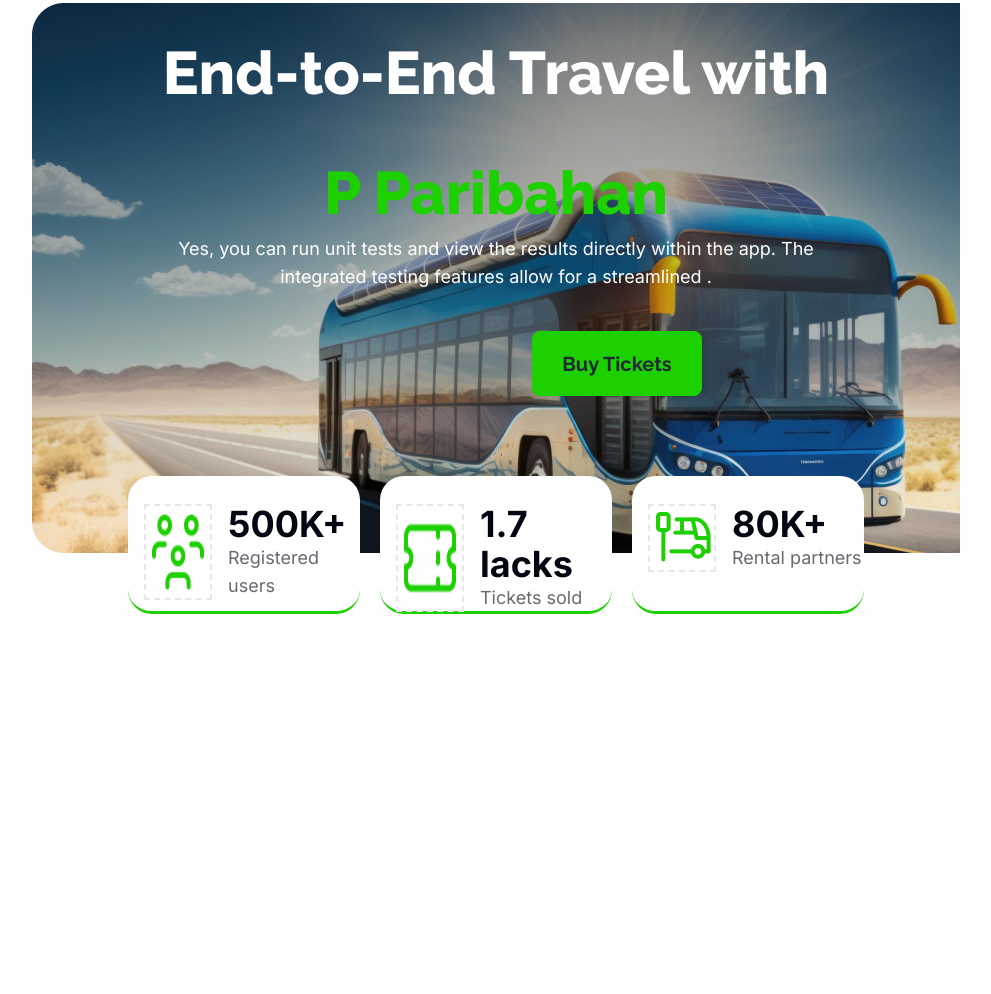
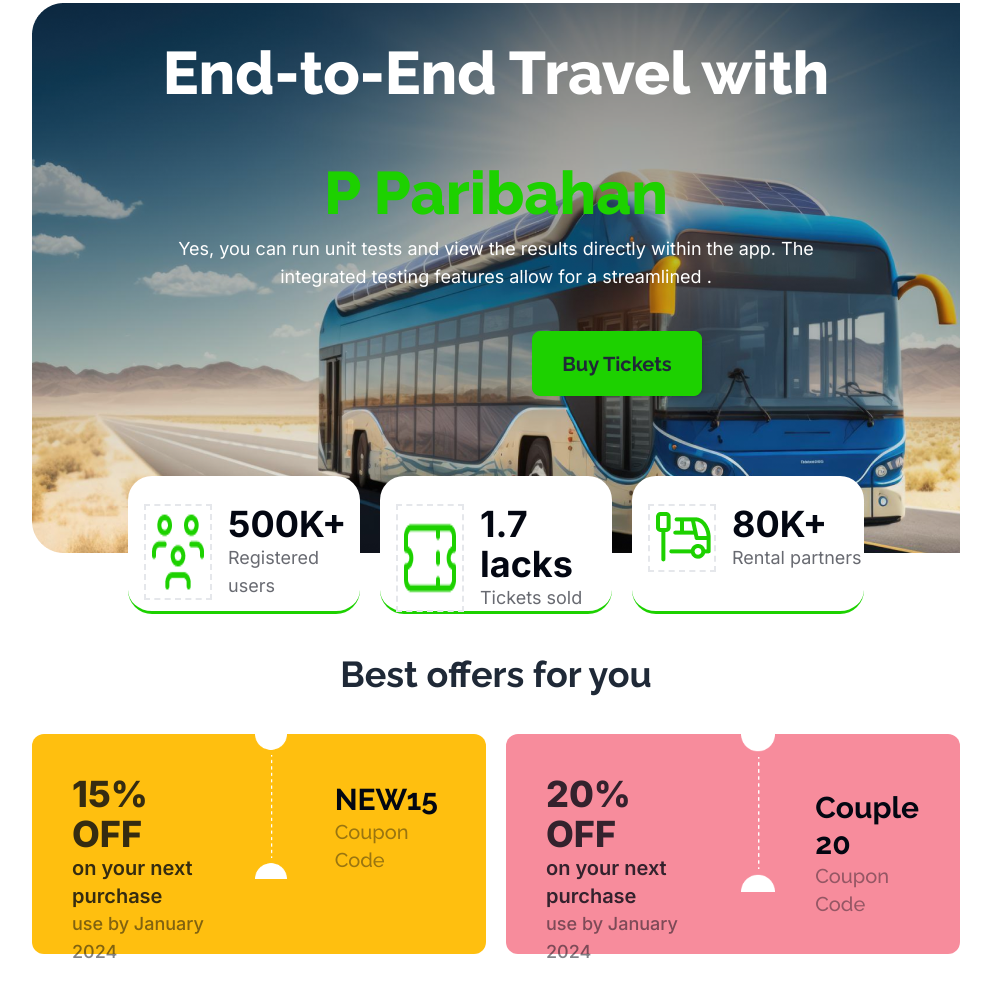
Before and after one commit to mobarak-06/assignment-5-pro-, a plain HTML site: page index.html in a window 1280 px wide. Shown: the part 121-1115 px from the top of the page, without its empty margins (144-1135 px from the left). Before the commit the page ends 924 px from the top, so only its background shows below. Drawn offline with nearby package versions, Linux system fonts and the light colour scheme.

Commit message:
ticket offer section added

```diff
--- a/index.html
+++ b/index.html
@@ -79,7 +79,65 @@
               </div>
             </div>
           </div>
+       </div>
+       <!-- offer section -->
+       <div class="mt-10">
+        <div class="mb-10">
+          <p class="Raleway text-4xl font-bold text-center">Best offers for you</p>
+        </div>
+        <div class="flex gap-5 mb-10">
+          <div  class="bg-[#FFBF0F] w-[573px] h-[220px] flex justify-between rounded-xl">
+            <div class="p-10">
+              <h1 class="inter text-4xl font-extrabold text-[#030712CC]">
+                15% OFF
+              </h1>
+              <p class="inter text-xl font-semibold text-[#030712CC]">
+                on your next purchase
+              </p>
+              <p class="inter text-lg font-medium text-[#03071280]">
+                use by January 2024
+              </p>
+            </div>
+            <div>
+              <img src="images/cupon-devider.png" alt="">
+            </div>
+            <div class="p-12">
+              <h1 class="Raleway text-3xl font-bold text-[#030712]">
+                NEW15
+              </h1>
+              <p class="Raleway text-xl font-medium text-[#03071266]">
+                Coupon Code
+              </p>
+            </div>
+          </div>
+          <div class="bg-[#F78C9C] w-[573px] h-[220px] flex justify-between rounded-xl">
+            <div class="p-10">
+              <h1 class="inter text-4xl font-extrabold text-[#030712CC]">
+                20% OFF
+              </h1>
+              <p class="inter text-xl font-semibold text-[#030712CC]">
+                on your next purchase
+              </p>
+              <p class="inter text-lg font-medium text-[#03071280]">
+                use by January 2024
+              </p>
+            </div>
+            <div>
+              <img src="images/cupon-devider.png" alt="">
+            </div>
+            <div class="p-10 pt-14">
+              <h1 class="Raleway text-3xl font-bold text-[#030712]">
+                Couple 20
+              </h1>
+              <p class="Raleway text-xl font-medium text-[#03071266]">
+                Coupon Code
+              </p>
+            </div>
 
+          </div>
+
+        </div>
+        </div>
        </div>
      </section>
     </main>
```
Also changed, not shown: images/Rectangle 8 (1).png (added), styles/style.css (line endings or trailing spaces).
